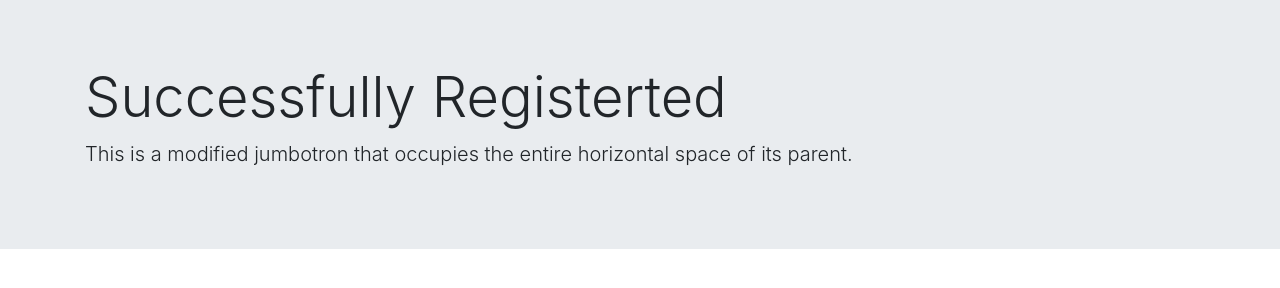
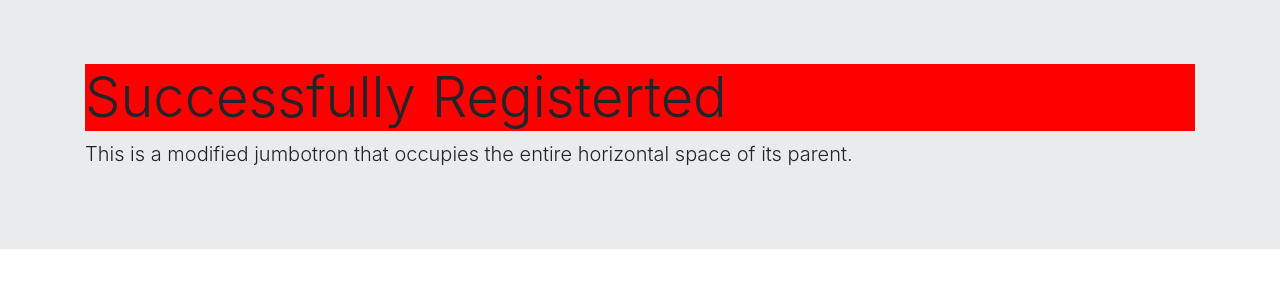
Before and after one commit to antirex/newsLetter_signup, a website: page success.html in a window 1280 px wide. Drawn offline with nearby package versions, Linux system fonts and the light colour scheme.

Commit message:
Update success.html

```diff
--- a/success.html
+++ b/success.html
@@ -2,7 +2,7 @@
 <html lang="en">
 <head>
     <meta charset="UTF-8">
-    <meta name="viewport" content="width=device-width, initial-scale=1.0">
+    <meta name="viewport" content="width=device-width, initial-scale=1.0",style="background-color:powderblue;">
     <title>success page</title>
      <!-- Bootstrap core CSS -->
      <link
@@ -35,7 +35,7 @@
 <body>
     <div class="jumbotron jumbotron-fluid">
         <div class="container">
-          <h1 class="display-4">Successfully Registerted</h1>
+          <h1 class="display-4" style="background-color:red;">Successfully Registerted</h1>
           <p class="lead">This is a modified jumbotron that occupies the entire horizontal space of its parent.</p>
         </div>
       </div>
```
